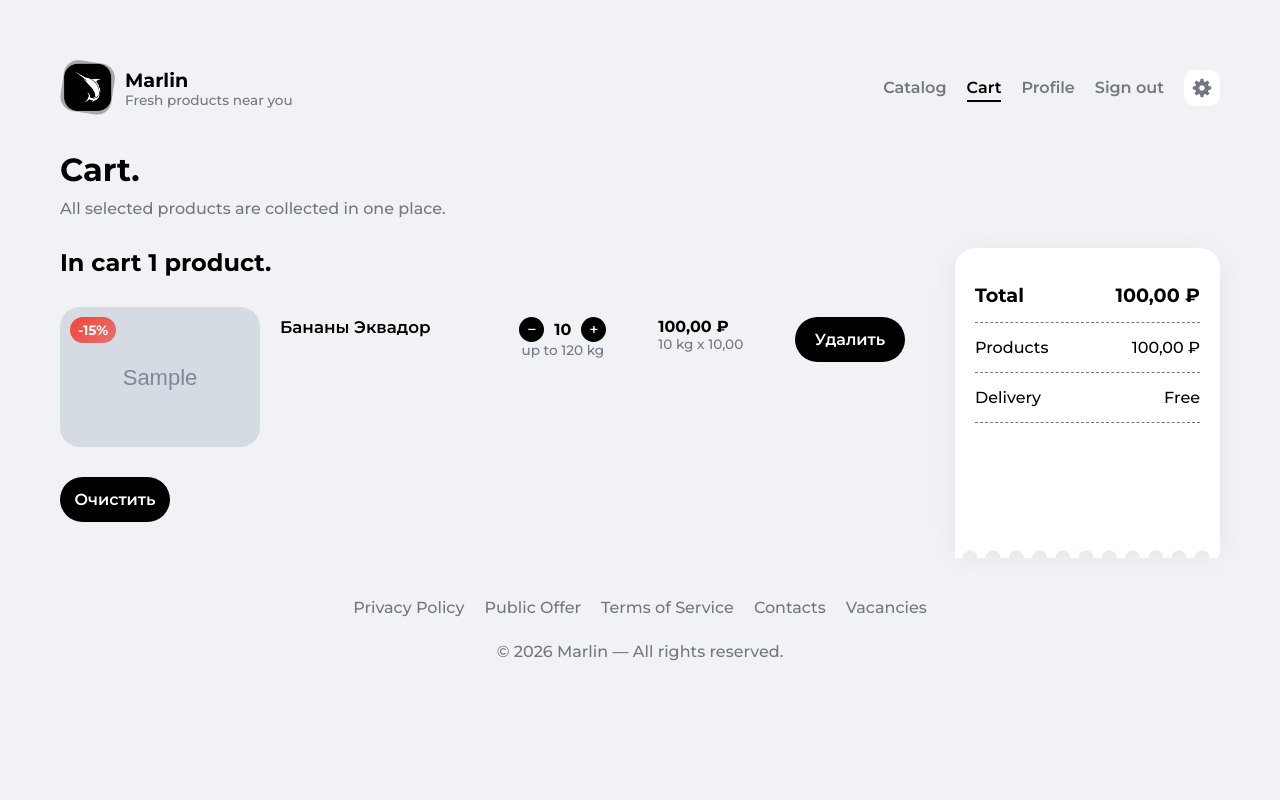
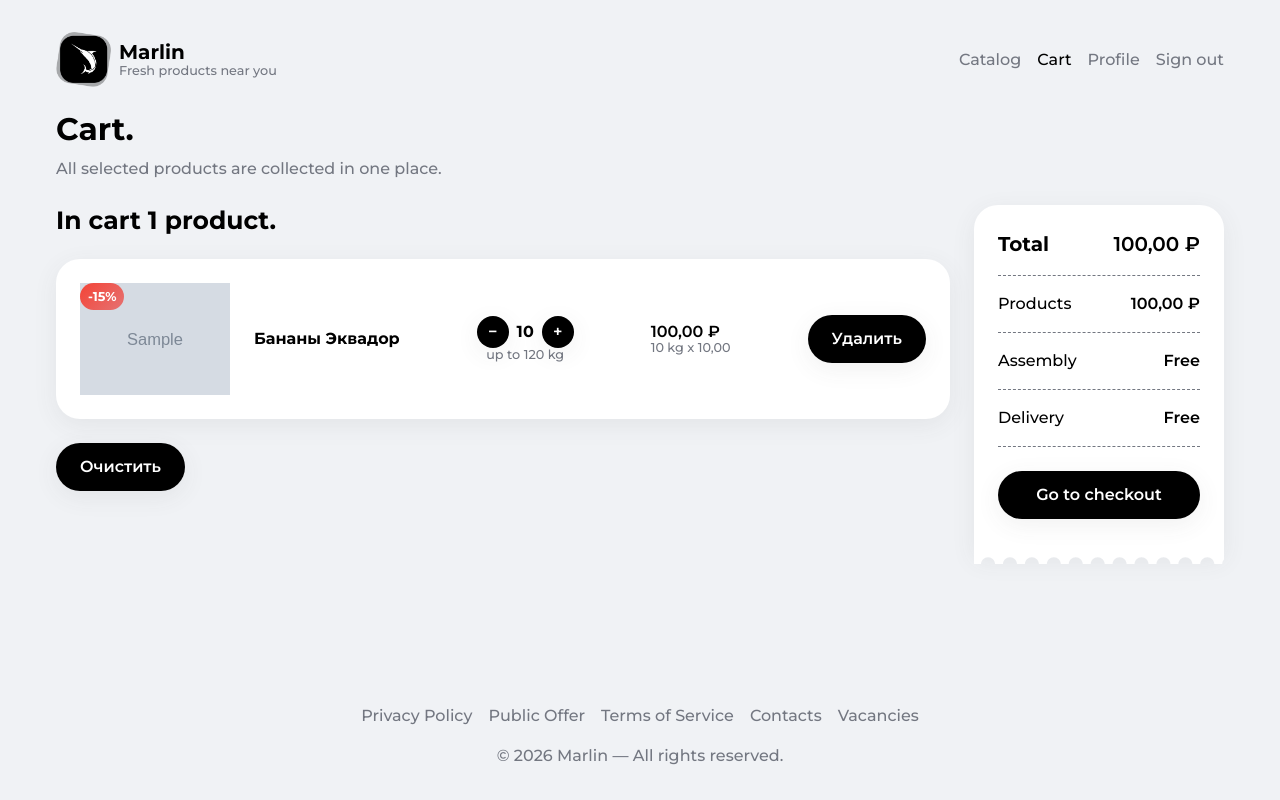
Before and after one commit to prsvt420/marlin, a Django app: page /carts/ in a window 1280 px wide. Run offline with Django 5.2, Linux system fonts and the light colour scheme; a user stored in the database is signed in; data comes from the database, SQL or seed files in the repository; tables that the repository leaves empty hold one stand-in row (values such as "Sample post"); grey boxes marked "Sample" are stand-in pictures; parts of the project's set-up code (start-up, migrations or seed data) failed here and were passed over; some libraries are stand-ins or nearby versions; some web fonts are replaced.

Commit message:
refactor(carts): improve cart detail template BEM structure, HTML semantics and a11y

```diff
--- a/apps/carts/static/carts/css/cart_detail.css
+++ b/apps/carts/static/carts/css/cart_detail.css
@@ -1,140 +1,81 @@
-.hero {
+.cart {
   display: flex;
-    margin-top: 15px;
-    align-items: flex-end;
-    gap: 30px;
-    margin-bottom: 30px;
+  gap: var(--space-md);
 }
 
-.hero__content {
-    display: flex;
-    flex-direction: column;
-    gap: 10px;
-}
-
-.hero__title {
-    font-weight: var(--font-weight-bold);
-    font-size: var(--font-size-xxxl);
-    word-wrap: break-word;
-    hyphens: auto;
-}
-
-.hero__subtitle {
-    font-size: var(--font-size-sm);
-    color: var(--text-color-muted);
-}
-
-.cart {
-    display: flex;
-    gap: 50px;
+.cart--centered {
+  align-items: center;
+  justify-content: center;
+  flex: 1;
 }
 
 .cart__count {
-    font-size: var(--font-size-xxl);
+  font-size: var(--font-size-xl);
   font-weight: var(--font-weight-bold);
   color: var(--text-color);
+  line-height: var(--line-height-snug);
 }
 
-.cart__items {
+.cart__content {
   flex: 1;
   display: flex;
   flex-direction: column;
-    gap: 30px;
+  gap: var(--space-md);
+}
+
+.cart__list {
+  display: flex;
+  flex-direction: column;
+  gap: var(--space-md);
 }
 
 .cart-item-card {
   display: flex;
-    gap: 20px;
+  transition: transform var(--transition-duration) var(--transition-timing-function);
+  gap: var(--space-md);
 }
 
 .cart-item-card:hover {
-    transform: var(--transform);
+  transform: translateY(var(--translate-y));
 }
 
-.cart__button {
-    padding: 13px;
-    font-size: var(--font-size-sm);
-    border-radius: var(--radius-lg);
-    background-color: var(--button-background-color);
-    color: var(--button-text-color);
-    margin-bottom: auto;
-    font-weight: var(--font-weight-semibold);
-    width: 110px;
-    text-align: center;
+.cart-item-card--unavailable:hover {
+  transform: none;
 }
 
-.cart__button:hover {
-    background-color: var(--button-background-color-hover);
+.cart-item-card__discount-badge {
+  top: 0;
+  left: 0;
+  background: var(--red-badge-gradient);
 }
 
-
+.cart-item-card__image-wrapper {
+  position: relative;
+  overflow: hidden;
+  display: flex;
+  justify-content: center;
+  align-items: flex-start;
+}
 
 .cart-item-card__image {
-    position: relative;
-    min-width: 200px;
-    width: 200px;
-    height: 140px;
-    overflow: hidden;
-}
-
-.cart-item-card__image img {
-    position: absolute;
-    width: 100%;
-    height: 100%;
+  width: 150px;
   object-fit: cover;
-    border-radius: var(--radius-md);
-    filter: var(--image-filter);
-    user-select: none;
-}
-
-.cart-item-card__discount, .cart-item-card__stock {
-    position: absolute;
-    top: 10px;
-    color: #fff;
-    font-size: var(--font-size-xs);
-    font-weight: var(--font-weight-bold);
-    padding: 5px 8px;
-    border-radius: var(--radius-md);
-}
-
-.cart-item-card__discount {
-    left: 10px;
-    background: linear-gradient(135deg, #f44336 0%, #e57373 100%);
-}
-
-.cart-item-card__stock {
-    right: 10px;
-}
-
-.cart-item-card__stock--many {
-    background: linear-gradient(135deg, #4CAF50 0%, #8BC34A 100%);
-}
-
-.cart-item-card__stock--very-few {
-    background: linear-gradient(135deg, #f44336 0%, #e57373 100%);
-}
-
-.cart-item-card__stock--few {
-    background: linear-gradient(135deg, #ff9800 0%, #ffb74d 100%);
-}
-
-.cart-item-card__stock--enough {
-    background: linear-gradient(135deg, #2196F3 0%, #64b5f6 100%);
 }
 
 .cart-item-card__content {
   display: flex;
-    width: 100%;
-    padding-top: 10px;
-    gap: 30px;
   justify-content: space-between;
+  flex-wrap: wrap;
+  gap: var(--space-sm);
+  flex: 1;
+  align-items: center;
+  line-height: var(--line-height-tight);
 }
 
 .cart-item-card__title {
   font-size: var(--font-size-md);
-    font-weight: var(--font-weight-semibold);
+  font-weight: var(--font-weight-bold);
   color: var(--text-color);
-    width: 30%;
 }
 
 .cart-item-card__quantity {
@@ -143,76 +84,20 @@
   align-items: center;
 }
 
-.cart-item-card__price {
+.cart-item-card__quantity-buttons {
   display: flex;
-    flex-direction: column;
-}
-
-.cart-item-card__current-price {
-    font-weight: var(--font-weight-bold);
-    font-size: var(--font-size-sm);
-    color: var(--text-color);
-}
-
-.cart-item-card__price-summary {
-    font-size: var(--font-size-xs);
-    color: var(--text-color-muted);
-}
-
-.cart__summary {
-    display: flex;
-    flex-direction: column;
-    background-color: var(--block-background-color);
-    border-radius: var(--radius-md) var(--radius-md) 0 0;
-    box-shadow: var(--shadow);
-    padding: 20px;
-    width: 265px;
-    height: 300px;
-    position: relative;
   align-items: center;
-}
-
-.cart__summary-row {
-    color: var(--text-color);
-    border-bottom: 1px dashed var(--text-color-muted);
-    padding: 15px 0;
-    font-size: var(--font-size-sm);
-    display: flex;
-    width: 100%;
-    justify-content: space-between;
-}
-
-.cart__summary-row--total-price {
-    font-size: var(--font-size-xl);
-    font-weight: var(--font-weight-bold);
-}
-
-.cart-item-card__quantity-controls {
-    display: flex;
-    gap: 10px;
-    align-items: center;
+  gap: var(--space-xs);
 }
 
 .cart-item-card__quantity-button {
   display: inline-flex;
   justify-content: center;
   align-items: center;
-    width: 25px;
-    height: 25px;
-    border-radius: var(--radius-xl);
-    background-color: var(--button-background-color);
-    color: var(--button-text-color);
-    cursor: pointer;
-}
-
-.cart-item-card__quantity-button:hover {
-    background-color: var(--button-background-color-hover);
-}
-
-.cart-item-card__quantity-button:disabled,
-.cart__button:disabled {
-    background-color: var(--button-background-color-hover);
-    cursor: not-allowed;
+  width: 20px;
+  height: 20px;
+  border-radius: var(--radius-pill);
+  padding: var(--space-sm);
 }
 
 .cart-item-card__quantity-value {
@@ -220,34 +105,107 @@
   color: var(--text-color);
 }
 
-.cart-item-card__stock-limit {
-    font-size: var(--font-size-xs);
+.cart-item-card__quantity-limit {
+  font-size: var(--font-size-sm);
   color: var(--text-color-muted);
+}
+
+.cart-item-card__price {
+  display: flex;
+  flex-direction: column;
+}
+
+.cart-item-card__price-current {
+  font-weight: var(--font-weight-semibold);
+  font-size: var(--font-size-md);
+  color: var(--text-color);
+}
+
+.cart-item-card__price-summary {
+  font-size: var(--font-size-sm);
+  color: var(--text-color-muted);
+}
+
+.cart__summary {
+  display: flex;
+  flex-direction: column;
+  border-radius: var(--radius-xxl) var(--radius-xxl) 0 0;
+  width: 250px;
+  height: 350px;
+  gap: var(--space-md);
+  position: relative;
+}
+
+.cart__summary-list {
+  display: flex;
+  width: 100%;
+  flex-direction: column;
+  gap: var(--space-sm);
+}
+
+.cart__summary-item {
+  display: flex;
+  justify-content: space-between;
+  align-items: center;
+  border-bottom: 1px dashed var(--text-color-muted);
+  padding-bottom: var(--space-sm);
+  font-size: var(--font-size-md);
+}
+
+.cart__summary-item--total-price {
+  font-size: var(--font-size-lg);
+  font-weight: var(--font-weight-bold);
+}
+
+.cart__summary-value {
+  font-weight: var(--font-weight-semibold);
+}
+
+.cart__button--checkout {
+  width: 100%;
 }
 
 .cart__summary-bottom-border {
   width: 100%;
   position: absolute;
-    bottom: -15px;
+  bottom: -20px;
   left: 0;
 }
 
 .cart__summary-bottom-border svg {
-    fill: var(--block-background-color);
+  fill: var(--surface-background-color);
 }
 
-.no-cart-items {
-    height: 354.63px;
-    width: 100%;
+.cart__empty {
   display: flex;
   justify-content: center;
   align-items: center;
   flex-direction: column;
-    gap: 20px;
 }
 
-.no-cart-items__text {
-    font-size: var(--font-size-xl);
+.cart__empty-text {
+  font-size: var(--font-size-lg);
   font-weight: var(--font-weight-semibold);
   text-align: center;
 }
+
+@media (max-width: 991px) {
+  .cart {
+    flex-direction: column;
+  }
+
+  .cart__summary {
+    align-self: center;
+  }
+}
+
+@media (max-width: 767px) {
+  .cart {
+    flex-direction: column;
+  }
+
+  .cart-item-card__content {
+    flex-direction: column;
+    align-items: flex-start;
+  }
+}
--- a/apps/carts/templates/carts/cart_detail.html
+++ b/apps/carts/templates/carts/cart_detail.html
@@ -1,5 +1,4 @@
-{% extends 'legacy/base.html' %}
-
+{% extends "base.html" %}
 {% load static i18n %}
 
 {% block title %}{% trans "Cart" %}{% endblock %}
@@ -8,124 +7,140 @@
 <link rel="stylesheet" href="{% static 'carts/css/cart_detail.css' %}">
 {% endblock %}
 
+{% block mix %}main--spaced{% endblock %}
+
 {% block content %}
-<section class="hero">
-    <div class="hero__content">
-        <h2 class="hero__title">{% trans "Cart" %}.</h2>
-        <p class="hero__subtitle">{% trans "All selected products are collected in one place." %}</p>
-    </div>
-</section>
+	{% include "includes/hero.html" with title=_("Cart.") description=_("All selected products are collected in one place.") %}
 
-<section class="cart">
+	<section class="cart {% if not cart.cart_items.exists %}cart--centered{% endif %}">
 		{% if cart.cart_items.exists %}
-        <div class="cart__items">
+			<div class="cart__content">
 				<p class="cart__count">{% trans "In cart" %} {{ cart.formatted_total_quantity }}.</p>
+
+				<ul class="cart__list">
 					{% for cart_item in cart.cart_items.all %}
-                {% if cart_item.product.is_active and cart_item.product.stock > 0 %}
-                    <a href="{{ cart_item.product.get_absolute_url }}">
-                        <article class="cart-item-card">
-                            <div class="cart-item-card__image">
-                                {% if cart_item.product.product_images.first %}
-                                    <img src="{{ cart_item.product.product_images.first.image_path.url }}"
-                                        alt="{{ cart_item.product.product_images.first.alt_text }}" draggable="false">
+						{% with product=cart_item.product %}
+							{% if product.is_active and product.stock > 0 %}
+								<li class="cart__item">
+									<a href="{{ product.get_absolute_url }}" aria-label="Marlin — {{ product.name }}">
+										<article class="cart-item-card surface">
+											<div class="cart-item-card__image-wrapper">
+			                  {% if product.product_images.first %}
+			                    <img class="cart-item-card__image" src="{{ product.product_images.first.image_path.url }}" alt="{{ product.product_images.first.alt_text }}" draggable="false">
 			                  {% else %}
-                                    <img src="{% static 'catalog/img/default-product-image.jpg' %}"
-                                        alt="{% trans 'No image available' %}" draggable="false">
+			                    <img class="cart-item-card__image" src="{% static 'catalog/img/default-product-image.jpg' %}" alt="{% trans 'No image available' %}" draggable="false">
 			                  {% endif %}
 
+			                  {% if product.discount %}
+			                    <span class="cart-item-card__discount-badge badge badge--absolute">-{{ product.discount|floatformat:"-2u" }}%</span>
+			                  {% endif %}
+											</div>
 
-                                {% if cart_item.product.discount %}
-                                    <span class="cart-item-card__discount">-{{ cart_item.product.discount|floatformat:"-2u" }}%</span>
+											<div class="cart-item-card__content">
+												<h2 class="cart-item-card__title">{{ cart_item.product.name }}</h2>
+                        <div class="cart-item-card__quantity">
+	                        <div class="cart-item-card__quantity-buttons">
+		                        {% if cart_item.quantity > 1 %}
+                              <form action="{% url 'carts:cart-item-update-quantity' cart_item_pk=cart_item.pk %}" method="post" novalidate>
+                                {% csrf_token %}
+                                <button class="cart-item-card__quantity-button button" type="submit" name="action" value="decrement">−</button>
+                              </form>
+                            {% else %}
+                              <button class="cart-item-card__quantity-button button button--disabled" disabled>−</button>
                             {% endif %}
 
-                                {% if cart_item.product.stock <= 100 %}
-                                    {% if not cart_item.product.stock %}
-                                        <span class="cart-item-card__stock cart-item-card__stock--very-few">{% trans "not available" %}</span>
-                                    {% elif cart_item.product.stock <= 15 %}
-                                        <span class="cart-item-card__stock cart-item-card__stock--few">{% blocktrans with stock=cart_item.product.stock %}{{ stock }} left{% endblocktrans %}</span>
-                                    {% elif cart_item.product.stock <= 50 %}
-                                        <span class="cart-item-card__stock cart-item-card__stock--enough">{% blocktrans with stock=cart_item.product.stock %}{{ stock }} left{% endblocktrans %}</span>
+		                        <p class="cart-item-card__quantity-value">{{ cart_item.quantity }}</p>
+
+                            {% if cart_item.quantity < cart_item.product.stock %}
+                              <form action="{% url 'carts:cart-item-update-quantity' cart_item_pk=cart_item.pk %}" method="post" novalidate>
+                                {% csrf_token %}
+                                <button class="cart-item-card__quantity-button button" type="submit" name="action" value="increment">+</button>
+                              </form>
                             {% else %}
-                                        <span class="cart-item-card__stock cart-item-card__stock--many">{% blocktrans with stock=cart_item.product.stock %}{{ stock }} left{% endblocktrans %}</span>
-                                    {% endif %}
+                              <button class="cart-item-card__quantity-button button button--disabled" disabled>+</button>
                             {% endif %}
                           </div>
-                            <div class="cart-item-card__content">
-                                <h3 class="cart-item-card__title">{{ cart_item.product.name }}</h3>
-                                <div class="cart-item-card__quantity">
-                                    <div class="cart-item-card__quantity-controls">
-                                        {% if cart_item.quantity > 1 %}
-                                            <form action="{% url 'carts:cart-item-update-quantity' cart_item_pk=cart_item.pk %}" method="post">
-                                                {% csrf_token %}
-                                                <button type="submit" name="action" value="decrement" class="cart-item-card__quantity-button">−</button>
-                                            </form>
-                                        {% else %}
-                                            <button class="cart-item-card__quantity-button" disabled>−</button>
-                                        {% endif %}
-
-                                        <span class="cart-item-card__quantity-value">{{ cart_item.quantity }}</span>
-
-                                        {% if cart_item.quantity < cart_item.product.stock %}
-                                            <form action="{% url 'carts:cart-item-update-quantity' cart_item_pk=cart_item.pk %}" method="post">
-                                                {% csrf_token %}
-                                                <button type="submit" name="action" value="increment" class="cart-item-card__quantity-button">+</button>
-                                            </form>
-                                        {% else %}
-                                            <button class="cart-item-card__quantity-button" disabled>+</button>
-                                        {% endif %}
-                                    </div>
-                                    <p class="cart-item-card__stock-limit">{% trans "up to" %} {{ cart_item.product.stock }} {{ cart_item.product.get_unit_type_display }}</p>
+                          <p class="cart-item-card__quantity-limit">{% trans "up to" %} {{ cart_item.product.stock }} {{ cart_item.product.get_unit_type_display }}</p>
                         </div>
                         <div class="cart-item-card__price">
-                                    <p class="cart-item-card__current-price">{{ cart_item.total_price }} ₽</p>
+                          <p class="cart-item-card__price-current">{{ cart_item.total_price }} ₽</p>
                           <p class="cart-item-card__price-summary">{{ cart_item.quantity }} {{ cart_item.product.get_unit_type_display }} x {{ cart_item.price_snapshot }}</p>
                         </div>
-                                <form action="{% url 'carts:cart-item-delete' cart_item_pk=cart_item.pk %}" method="post">
+                        <form action="{% url 'carts:cart-item-delete' cart_item_pk=cart_item.pk %}" method="post" novalidate>
                           {% csrf_token %}
-                                    <button type="submit" class="cart__button">{% trans "Delete" %}</button>
+                          <button class="cart__button button cart__button--delete-cart-item" type="submit">{% trans "Delete" %}</button>
                         </form>
 											</div>
 										</article>
 									</a>
+								</li>
 							{% else %}
-                    <article class="cart-item-card">
-                        <div class="cart-item-card__image">
-                            {% if cart_item.product.product_images.first %}
-                                <img src="{{ cart_item.product.product_images.first.image_path.url }}"
-                                    alt="{{ cart_item.product.product_images.first.alt_text }}" draggable="false">
+								<li class="cart__item">
+										<article class="cart-item-card cart-item-card--unavailable surface">
+											<div class="cart-item-card__image-wrapper">
+			                  {% if product.product_images.first %}
+			                    <img class="cart-item-card__image" src="{{ product.product_images.first.image_path.url }}" alt="{{ product.product_images.first.alt_text }}" draggable="false">
 			                  {% else %}
-                                <img src="{% static 'catalog/img/default-product-image.jpg' %}"
-                                    alt="{% trans 'No image available' %}" draggable="false">
+			                    <img class="cart-item-card__image" src="{% static 'catalog/img/default-product-image.jpg' %}" alt="{% trans 'No image available' %}" draggable="false">
 			                  {% endif %}
 											</div>
+
 											<div class="cart-item-card__content">
-                            <h3 class="cart-item-card__title">{{ cart_item.product.name }}</h3>
-                            <form action="{% url 'carts:cart-item-delete' cart_item_pk=cart_item.pk %}" method="post">
+												<h2 class="cart-item-card__title">{{ cart_item.product.name }}</h2>
+                        <div class="cart-item-card__quantity">
+	                        <div class="cart-item-card__quantity-buttons">
+                            <button class="cart-item-card__quantity-button button button--disabled" disabled>−</button>
+		                        <p class="cart-item-card__quantity-value">0</p>
+                            <button class="cart-item-card__quantity-button button button--disabled" disabled>+</button>
+                          </div>
+                          <p class="cart-item-card__quantity-limit">{% trans "up to" %} 0 {{ cart_item.product.get_unit_type_display }}</p>
+                        </div>
+                        <div class="cart-item-card__price">
+                          <p class="cart-item-card__price-current">{{ cart_item.total_price }} ₽</p>
+                          <p class="cart-item-card__price-summary">{{ cart_item.quantity }} {{ cart_item.product.get_unit_type_display }} x {{ cart_item.price_snapshot }}</p>
+                        </div>
+                        <form action="{% url 'carts:cart-item-delete' cart_item_pk=cart_item.pk %}" method="post" novalidate>
                           {% csrf_token %}
-                                <button type="submit" class="cart__button">{% trans "Delete" %}</button>
+                          <button class="cart__button button cart__button--delete-cart-item" type="submit">{% trans "Delete" %}</button>
                         </form>
 											</div>
 										</article>
+								</li>
 							{% endif %}
+						{% endwith %}
 					{% endfor %}
-            <form action="{% url 'carts:clear' %}" method="post">
+				</ul>
+
+        <form action="{% url 'carts:clear' %}" method="post" novalidate>
           {% csrf_token %}
-                <button type="submit" class="cart__button">{% trans "Clear" %}</button>
+          <button class="cart__button button cart__button--clear" type="submit">{% trans "Clear" %}</button>
         </form>
 			</div>
-        <div class="cart__summary">
-            <p class="cart__summary-row cart__summary-row--total-price">
-                <span>{% trans "Total" %}</span>
-                <span>{{ cart_prices.total_price }} ₽</span>
-            </p>
-            <p class="cart__summary-row">
-                <span>{% trans "Products" %}</span>
-                <span>{{ cart_prices.products_total_price }} ₽</span>
-            </p>
-            <p class="cart__summary-row">
-                <span>{% trans "Delivery" %}</span>
-                <span>{% trans "Free" %}</span>
-            </p>
+
+			<div class="cart__summary surface">
+				<ul class="cart__summary-list">
+					<li class="cart__summary-item cart__summary-item--total-price">
+						<p class="cart__summary-label">{% trans "Total" %}</p>
+						<p class="cart__summary-value">{{ cart_prices.total_price }} ₽</p>
+					</li>
+					<li class="cart__summary-item">
+						<p class="cart__summary-label">{% trans "Products" %}</p>
+						<p class="cart__summary-value">{{ cart_prices.products_total_price }} ₽</p>
+					</li>
+					<li class="cart__summary-item">
+						<p class="cart__summary-label">{% trans "Assembly" %}</p>
+						<p class="cart__summary-value">{% trans "Free" %}</p>
+					</li>
+					<li class="cart__summary-item">
+						<p class="cart__summary-label">{% trans "Delivery" %}</p>
+						<p class="cart__summary-value">{% trans "Free" %}</p>
+					</li>
+				</ul>
+
+        <form action="#" method="post" novalidate>
+          {% csrf_token %}
+          <button class="cart__button button cart__button--checkout" type="submit">{% trans "Go to checkout" %}</button>
+        </form>
 
 				<span class="cart__summary-bottom-border">
           <svg xmlns="http://www.w3.org/2000/svg" viewBox="0 0 285 15">
@@ -134,8 +149,8 @@
         </span>
 			</div>
 		{% else %}
-        <div class="no-cart-items">
-            <p class="no-cart-items__text">{% trans "Your cart is empty" %}</p>
+      <div class="cart__empty">
+        <p class="cart__empty-text">{% trans "Your cart is empty" %}</p>
       </div>
 		{% endif %}
 	</section>
--- a/static/css/components/header.css
+++ b/static/css/components/header.css
@@ -38,7 +38,7 @@
   color: var(--link-text-color-hover);
 }
 
-@media (max-width: 575px) {
+@media (max-width: 767px) {
   .header {
       flex-direction: column;
       align-items: flex-start;
```
Lines whose indentation alone changed are shown as unchanged.
